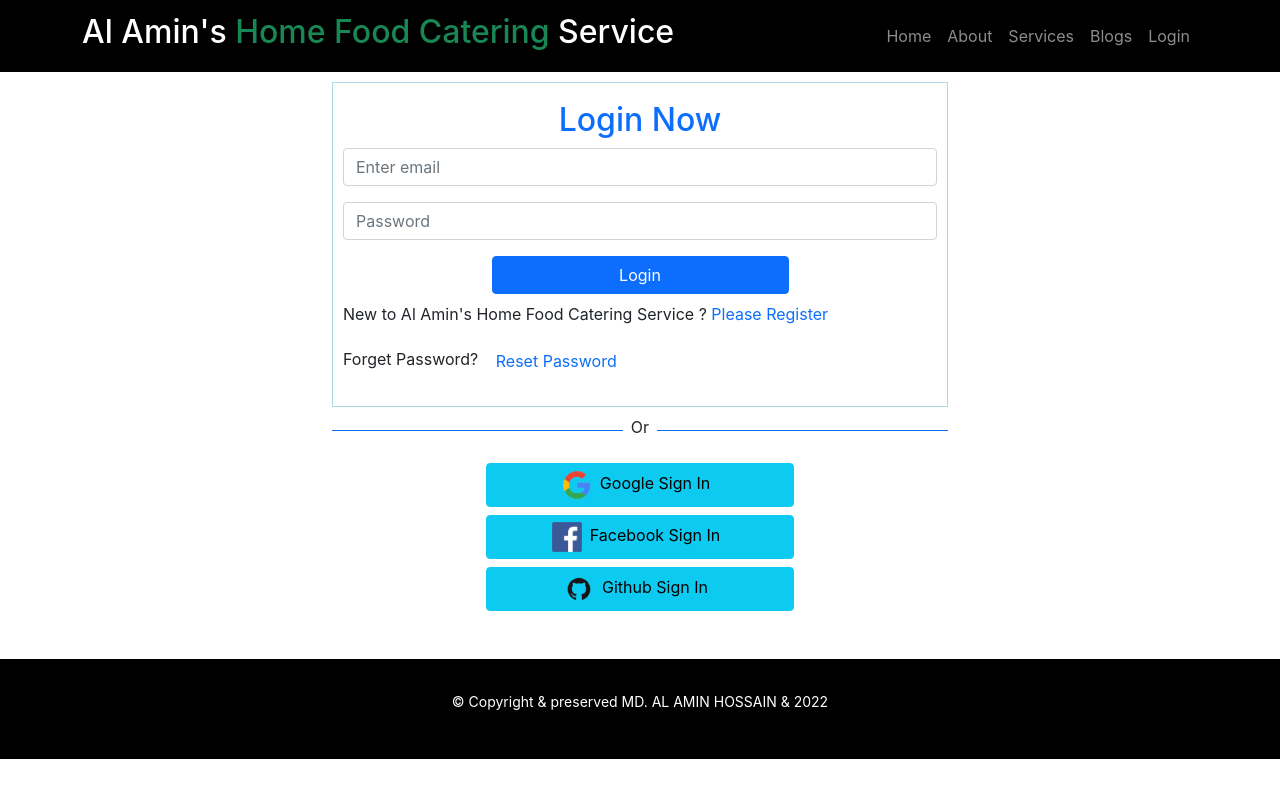
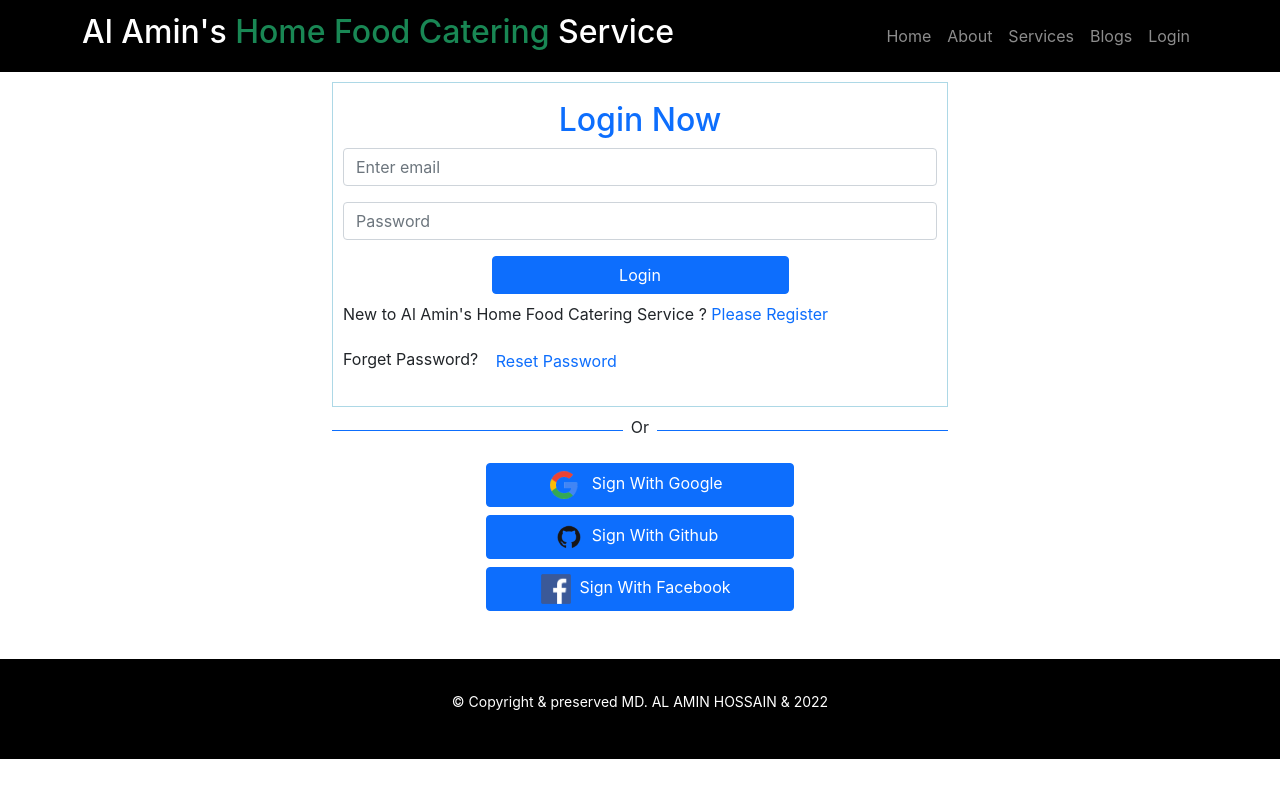
Before and after one commit to alamin1246/independent-service-provider, a React (Create React App) app: page /login in a window 1280 px wide. Built offline with nearby package versions, Linux system fonts and the light colour scheme; no server answers.

Commit message:
firebase authentication and social link added

```diff
--- a/src/Pages/Login/SocialLogin/SocialLogin.js
+++ b/src/Pages/Login/SocialLogin/SocialLogin.js
@@ -32,17 +32,17 @@ const SocialLogin = () => {
             </div>
             {errorElement}
             <div className=''>
-                <button onClick={() => signInWithGoogle()} className='btn btn-info w-50 d-block mx-auto my-2'>
+                <button onClick={() => signInWithGoogle()} className='btn btn-primary w-50 d-block mx-auto my-2'>
                     <img style={{ width: '30px' }} src={google} alt="" />
-                    <span className='px-2'>Google Sign In</span>
+                    <span className='px-2'> Sign With Google</span>
                 </button>
-                <button className='btn btn-info w-50 d-block mx-auto my-2'>
+                <button onClick={() => signInWithGithub()} className='btn btn-primary w-50 d-block mx-auto'>
+                    <img style={{ width: '30px' }} src={github} alt="" />
+                    <span className='px-2'>Sign With Github</span>
+                </button>
+                <button className='btn btn-primary w-50 d-block mx-auto my-2'>
                     <img style={{ width: '30px' }} src={facebook} alt="" />
-                    <span className='px-2'>Facebook Sign In</span>
-                </button>
-                <button onClick={() => signInWithGithub()} className='btn btn-info w-50 d-block mx-auto'>
-                    <img style={{ width: '30px' }} src={github} alt="" />
-                    <span className='px-2'>Github Sign In</span>
+                    <span className='px-2'>Sign With Facebook</span>
                 </button>
             </div>
         </div>
```
